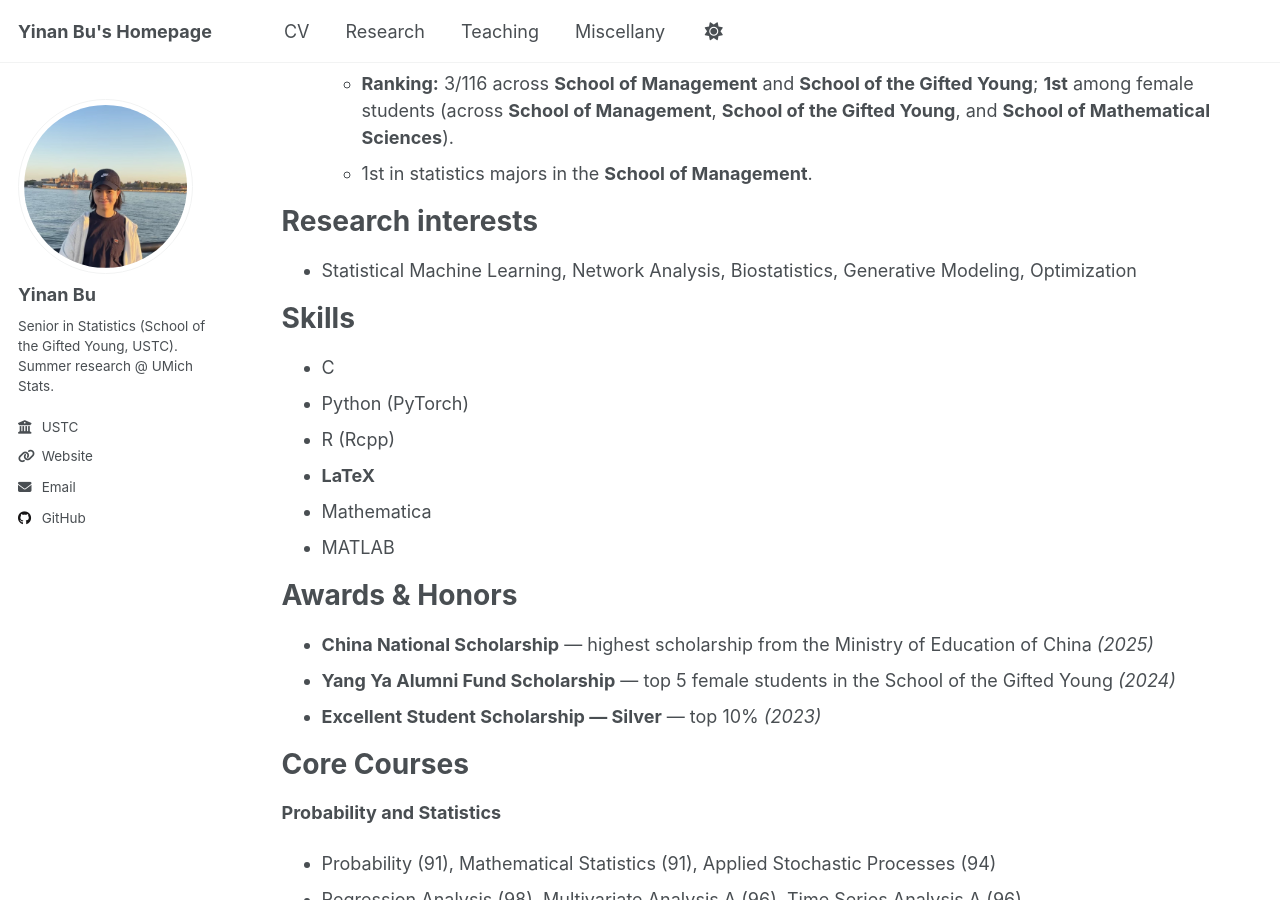
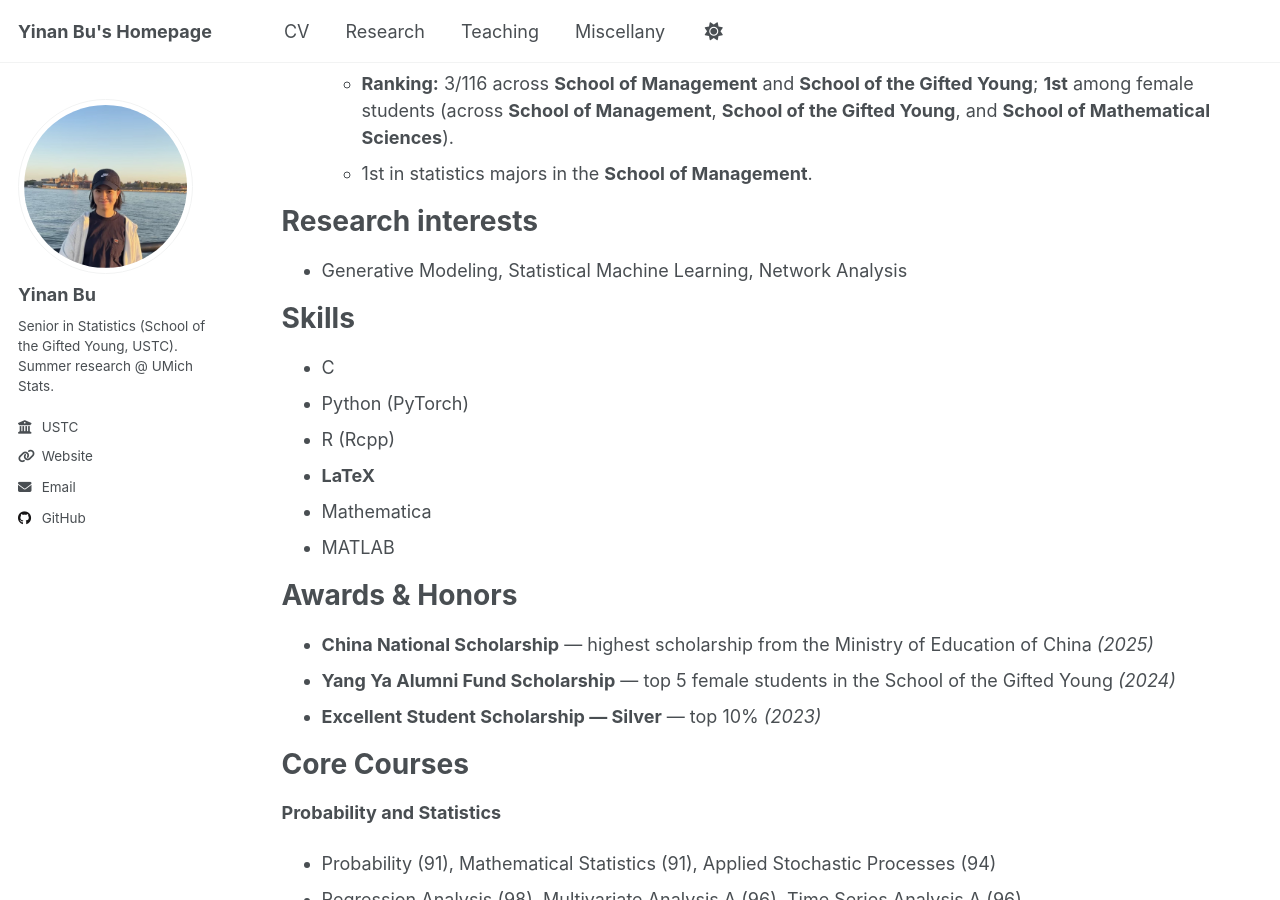
Before and after one commit to yinanbu/yinanbu.github.io, a Jekyll site: the page built from _pages/cv.md, in a window 1280 px wide and 900 px high, scrolled down 303 px. Built offline with Jekyll 4.4.1, drawn with Linux system fonts in a browser that asks for light colours; a script that is not in the unit is left out.

Commit message:
Update cv.md

```diff
--- a/_pages/cv.md
+++ b/_pages/cv.md
@@ -21,7 +21,7 @@ Education
 
 Research interests
 ======
-* Statistical Machine Learning, Network Analysis, Biostatistics, Generative Modeling, Optimization
+* Generative Modeling, Statistical Machine Learning, Network Analysis
 
 Skills
 ======
```
